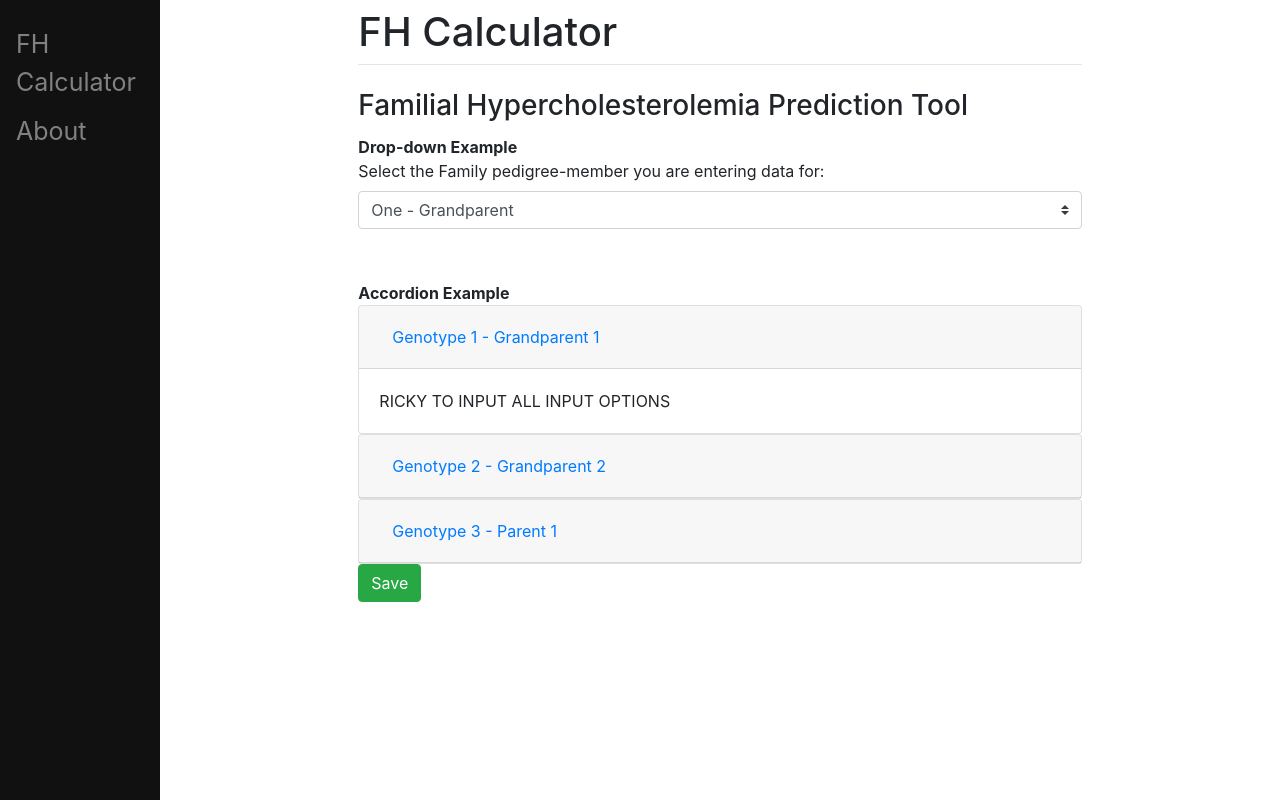
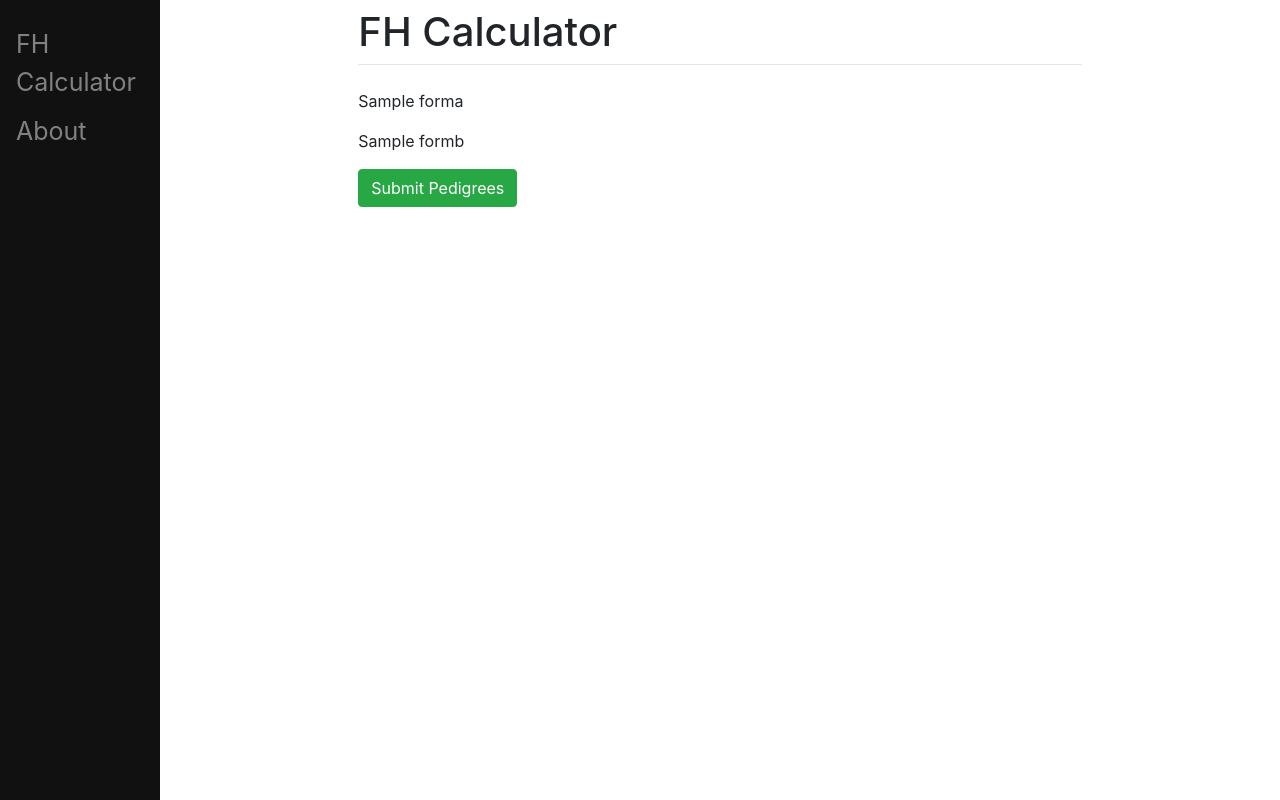
Before and after one commit to u1345653/FamilialHypercholesterolemiaApp, a Django app: template mysite/fhcalc/templates/fhcalc/fhcalc.html in a window 1280 px wide. Run offline with Django 3.2, Linux system fonts and the light colour scheme; the template is opened without the code that fills it: most values are stand-ins (such as "Sample title", 1, 10 or a date in 2020); some libraries are stand-ins or nearby versions.

Commit message:
MODIFICATION OF FIRST FH CALCULATOR PAGE: FOCUSED ON THE USER INPUT TYPE AS AVAILABLE THROUGH BOOTSTRAP-DJANGO

```diff
--- a/mysite/fhcalc/templates/fhcalc/fhcalc.html
+++ b/mysite/fhcalc/templates/fhcalc/fhcalc.html
@@ -2,96 +2,15 @@
 
 {% block title %}FH Calculator{% endblock %}
 
-{% load crispy_forms_tags %}
+{% load crispy_forms_tags %}  <!-- NOTE TO SELF - IT'S FORM*S (PLURAL) -->
 
 {% block content %}
-<h3>Familial Hypercholesterolemia Prediction Tool</h3>
-    <head>
-    <style type = "text/css">
-        .collapse  {
-            togg
-        }
-    </style>
-    </head>
 
-    <form method = "post" action = "#">
-    {% csrf_token %}
-
-    <div class = "form-row align-items-center">
-        <div class = "col-auto my-1">
-            <header><b>Drop-down Example</b></header>
-            <label class = "mr-sm-2" for = "pedigreedropdown">Select the Family pedigree-member you are entering data for: </label>
-            <select class = "custom-select mr-sm-2" id = "pedigreedropdown">
-                <option value = "1">One - Grandparent</option>
-                <option value = "2">Two - Grandparent</option>
-                <option value = "3">Three - Parent 1</option>
-                <option value = "4">Four - Sibling to Parent 1</option>
-                <option value = "5">Five - Sibling to Parent 1</option>
-                <option value = "6">Six - Parent 2</option>
-                <option value = "7">Seven - Offspring of 6 & 3</option>
-                <option value = "8">Eight - Offspring of 6 & 3</option>
-                <option value = "9">Nine - Offspring of 6 & 3</option>
-            </select>
-        </div>
-    </div>
-
-    <br><br>
-
-    <header><b>Accordion Example </b></header>
-    <div id = "accordion">
-        <div class = "card">
-            <div class = "card-header" id = "headingOne">
-                <h5 class = "mb-0">
-                    <button class = "btn btn-link" data-toggle="collapse" data-target="#collapseOne" aria-expanded="true"
-                            aria-controls = "collapseOne" role = "button">
-                        Genotype 1 - Grandparent 1
-                    </button>
-                </h5>
-            </div>
-
-            <div id = collapseOne" class = "collapse show" aria-labelledby="headingOne" data-parent="#accordion" role = "button">
-                <div class = "card-body">
-                    RICKY TO INPUT ALL INPUT OPTIONS
-                </div>
-            </div>
-        </div>
-
-        <div class = "card">
-            <div class = "card-header" id = "headingTwo">
-                <h5 class = "mb-0">
-                    <button class = "btn btn-link collapsed" data-toggle="collapse" data-target="#collapseTwo" aria-expanded="true"
-                            aria-controls = "collapseTwo" role = "button">
-                        Genotype 2 - Grandparent 2
-                    </button>
-                </h5>
-            </div>
-
-            <div id = "collapseTwo" class = "collapse" aria-labelledby="headingTwo" data-parent="#accordion" role = "button">
-                <div class = "card-body">
-                    RICKY TO INPUT ALL INPUT OPTIONS
-                </div>
-            </div>
-        </div>
-
-        <div class = "card">
-            <div class = "card-header" id = "headingThree">
-                <h5 class = "mb-0">
-                    <button class = "btn btn-link collapsed" data-toggle="collapse" data-target="#collapseThree" aria-expanded="true"
-                            aria-controls="collapseThree" role = "button">
-                        Genotype 3 - Parent 1
-                    </button>
-                </h5>
-            </div>
-
-            <div id = "collapseThree" class = "collapse" aria-labelledby="headingThree" data-parent="accordion" role = "button">
-                <div class = "card-body">
-                    RICKY TO INPUT ALL INPUT OPTIONS
-                </div>
-            </div>
-        </div>
-    </div>
-
-    <button type = "submit", name = "save", value = "save", class = "btn btn-success">Save</button>
-
+    <form method = "POST" class = "uniForm">
+        {% csrf_token %}
+        {{ forma|crispy }}
+        {{ formb|crispy}}
+        <button type = "submit" class = "btn btn-success">Submit Pedigrees</button>
+    </form>
 
 {% endblock %}
--- a/mysite/mysite/settings.py
+++ b/mysite/mysite/settings.py
@@ -40,7 +40,7 @@ INSTALLED_APPS = [
     'main.apps.MainConfig',         # NOTE ADDITION OF OUR MAIN.APPS APPLICATIONS FILE
     'register.apps.RegisterConfig',
     'crispy_forms',
-    'fhcalc.apps.FhcalcConfig',
+    'fhcalc.apps.FhcalculatorConfig',           #DELETED THE APP
 ]
                                     # IMPORTANT TO NOTE THE NEED TO RUN THE MANAGE.PY 'MIGRATE' CMD COMMAND TO 'MIGRATE' THE CHANGES MADE IN OUR SETTINGS.PY FILE
 
--- a/mysite/register/templates/register/register.html
+++ b/mysite/register/templates/register/register.html
@@ -11,7 +11,7 @@
 {% load crispy_forms_tags %}
 
 {% block content %}
-    <form method = "POST" class = "form-group">
+    <form method = "POST" class = "uniForm">
         {% csrf_token %}
         <!-- INSTANTIATE THE FORM VARIABLE, BY ADDING A '|', THEN THE WORD CRISPY... CHANGED THE ENTIRE SITE -->
         {{ form|crispy }}
```
Also changed, not shown: mysite/fhcalc/forms.py (+123 -13 lines), mysite/fhcalc/urls.py (deleted, +0 -8 lines), mysite/main/urls.py (+7 -0 lines), mysite/mysite/urls.py (+8 -4 lines), mysite/db.sqlite3.
